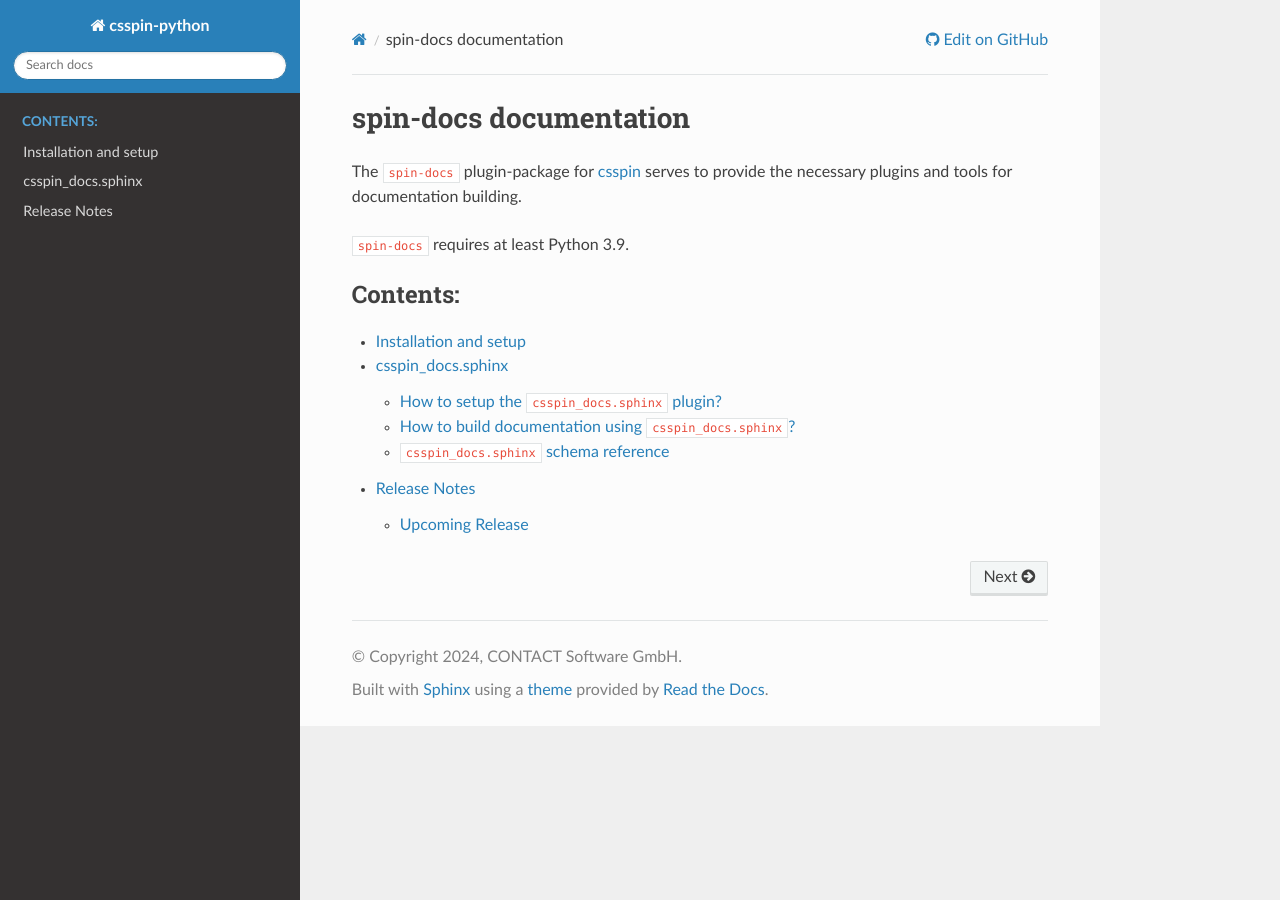
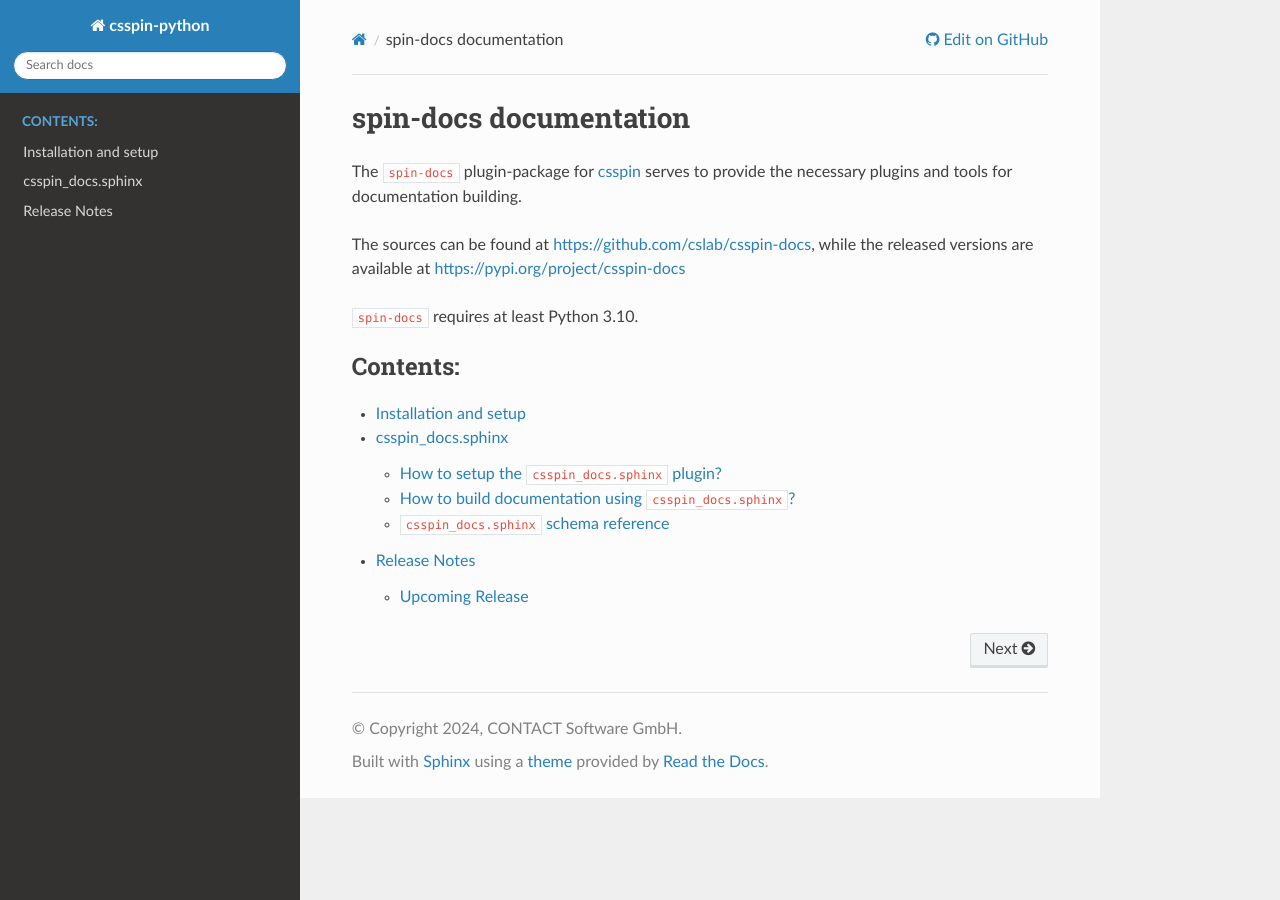
Before and after one commit to cslab/csspin-docs, a Sphinx documentation site: the page built from doc/index.rst, in a window 1280 px wide. Built offline with Sphinx 7.4.7 and the Read the Docs theme 3.1.0, drawn with Linux system fonts in a browser that asks for light colours.

Commit message:
Resolve "Drop Python 3.9 support"

```diff
--- a/README.rst
+++ b/README.rst
@@ -38,7 +38,7 @@ within the `spinfile.yaml` configuration file of your project.
       - csspin_docs.sphinx
 
     python:
-      version: 3.9.8
+      version: 3.10.19
 
 If the ``spinfile.yaml`` is configured correctly, you can provision the project
 using ``spin provision``, that will automatically create a Python virtual
--- a/doc/index.rst
+++ b/doc/index.rst
@@ -20,11 +20,10 @@ spin-docs documentation
 The ``spin-docs`` plugin-package for `csspin`_ serves to provide the necessary
 plugins and tools for documentation building.
 
-.. The sources can be found at https://code.contact.de/qs/spin/spin_docs, while
-.. the released versions are available at
-.. https://pypi.org/project/csspin-docs
+The sources can be found at https://github.com/cslab/csspin-docs, while the
+released versions are available at https://pypi.org/project/csspin-docs
 
-``spin-docs`` requires at least Python 3.9.
+``spin-docs`` requires at least Python 3.10.
 
 .. toctree::
    :maxdepth: 2
--- a/pyproject.toml
+++ b/pyproject.toml
@@ -12,11 +12,11 @@ classifiers = [
   "Intended Audience :: Developers",
   "Operating System :: OS Independent",
   "Programming Language :: Python :: 3",
-  "Programming Language :: Python :: 3.9",
   "Programming Language :: Python :: 3.10",
   "Programming Language :: Python :: 3.11",
   "Programming Language :: Python :: 3.12",
   "Programming Language :: Python :: 3.13",
+  "Programming Language :: Python :: 3.14",
   "Topic :: Software Development"
 ]
 dependencies = ["csspin-python"]
@@ -30,7 +30,7 @@ maintainers = [
   {name = "Fabian Hafer", email = "fabian.hafer@contact-software.com"}
 ]
 name = "csspin-docs"
-requires-python = ">=3.9"
+requires-python = ">=3.10"
 
 [project.urls]
 "CONTACT Software GmbH" = "https://contact-software.com"
```
Also changed, not shown: .gitlab-ci.yml, 1 other file.
